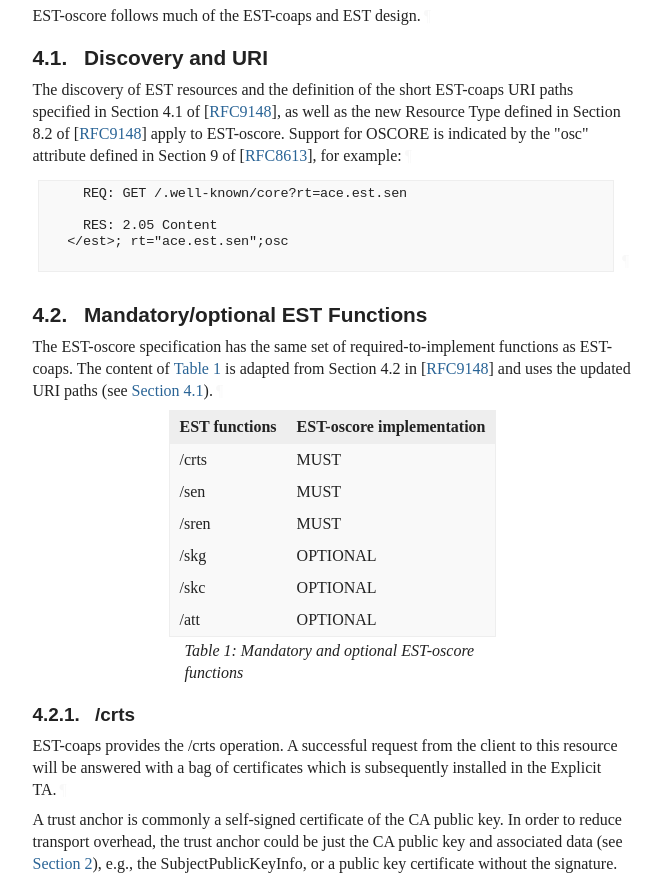
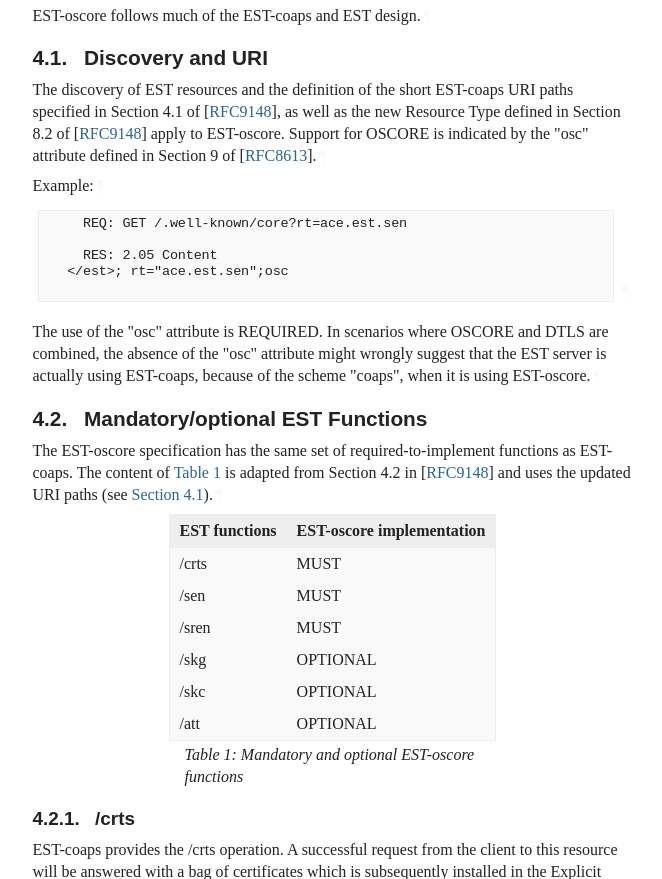
Before and after one commit to EricssonResearch/EST-OSCORE, a plain HTML site: page draft-ietf-ace-coap-est-oscore.html in a window 1280 px wide. Shown: the part 4737-5616 px from the top of the page, without its empty margins (92-754 px from the left). Drawn offline with Linux system fonts and the light colour scheme; a web font is replaced by a local one.

Commit message:
Script updating gh-pages from bf5e377. [ci skip]

```diff
--- a/draft-ietf-ace-coap-est-oscore.html
+++ b/draft-ietf-ace-coap-est-oscore.html
@@ -1440,16 +1440,19 @@ Note that <a href="#fig-stack" class="auto internal xref">Figure 1</a> does not
 <a href="#section-4.1" class="section-number selfRef">4.1. </a><a href="#name-discovery-and-uri" class="section-name selfRef">Discovery and URI</a>
         </h3>
 <p id="section-4.1-1">The discovery of EST resources and the definition of the short EST-coaps URI paths specified in Section 4.1 of <span>[<a href="#RFC9148" class="cite xref">RFC9148</a>]</span>, as well as the new Resource Type defined in Section 8.2 of <span>[<a href="#RFC9148" class="cite xref">RFC9148</a>]</span> apply to EST-oscore.
-Support for OSCORE is indicated by the "osc" attribute defined in Section 9 of <span>[<a href="#RFC8613" class="cite xref">RFC8613</a>]</span>, for example:<a href="#section-4.1-1" class="pilcrow">¶</a></p>
-<div class="alignLeft art-text artwork" id="section-4.1-2">
+Support for OSCORE is indicated by the "osc" attribute defined in Section 9 of <span>[<a href="#RFC8613" class="cite xref">RFC8613</a>]</span>.<a href="#section-4.1-1" class="pilcrow">¶</a></p>
+<p id="section-4.1-2">Example:<a href="#section-4.1-2" class="pilcrow">¶</a></p>
+<div class="alignLeft art-text artwork" id="section-4.1-3">
 <pre>
      REQ: GET /.well-known/core?rt=ace.est.sen
 
      RES: 2.05 Content
    &lt;/est&gt;; rt="ace.est.sen";osc
 
-</pre><a href="#section-4.1-2" class="pilcrow">¶</a>
-</div>
+</pre><a href="#section-4.1-3" class="pilcrow">¶</a>
+</div>
+<p id="section-4.1-4">The use of the "osc" attribute is REQUIRED.
+In scenarios where OSCORE and DTLS are combined, the absence of the "osc" attribute might wrongly suggest that the EST server is actually using EST-coaps, because of the scheme "coaps", when it is using EST-oscore.<a href="#section-4.1-4" class="pilcrow">¶</a></p>
 </section>
 </div>
 <div id="est-functions">
```
Also changed, not shown: draft-ietf-ace-coap-est-oscore.txt.
